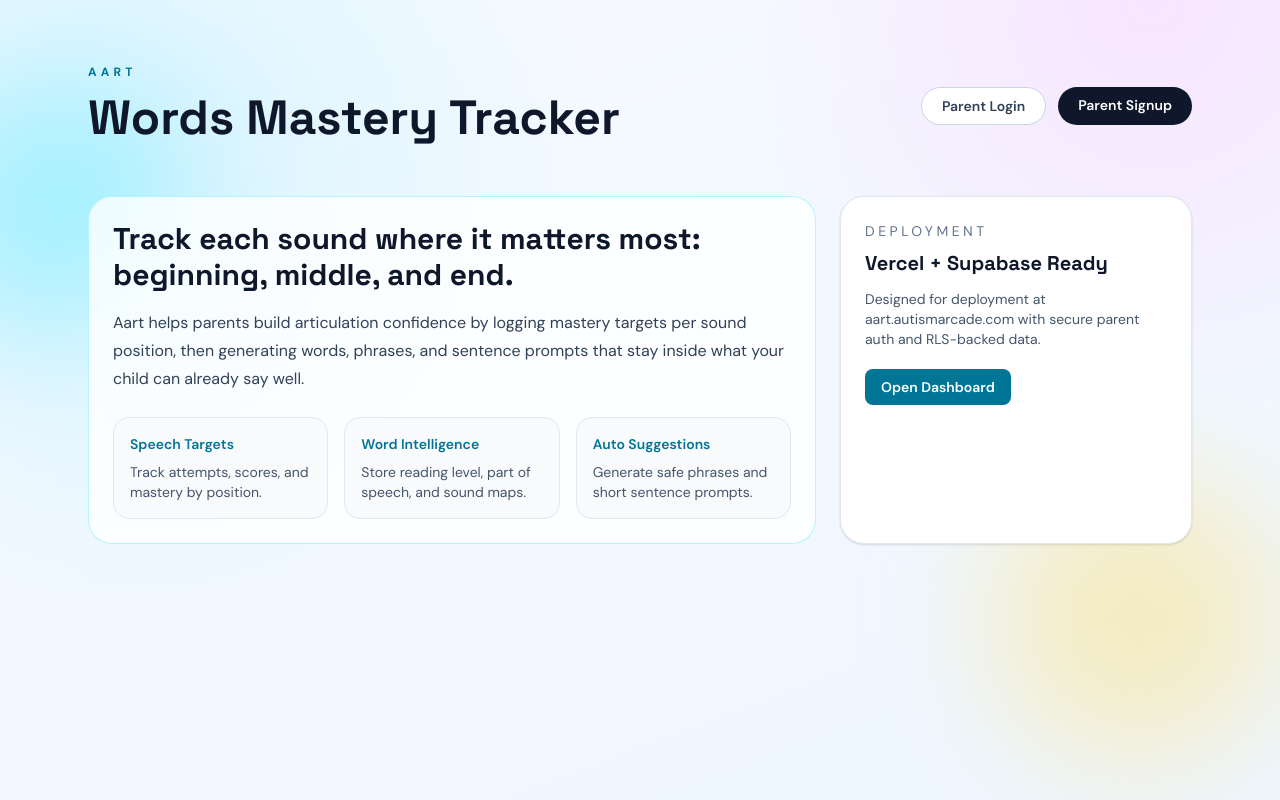
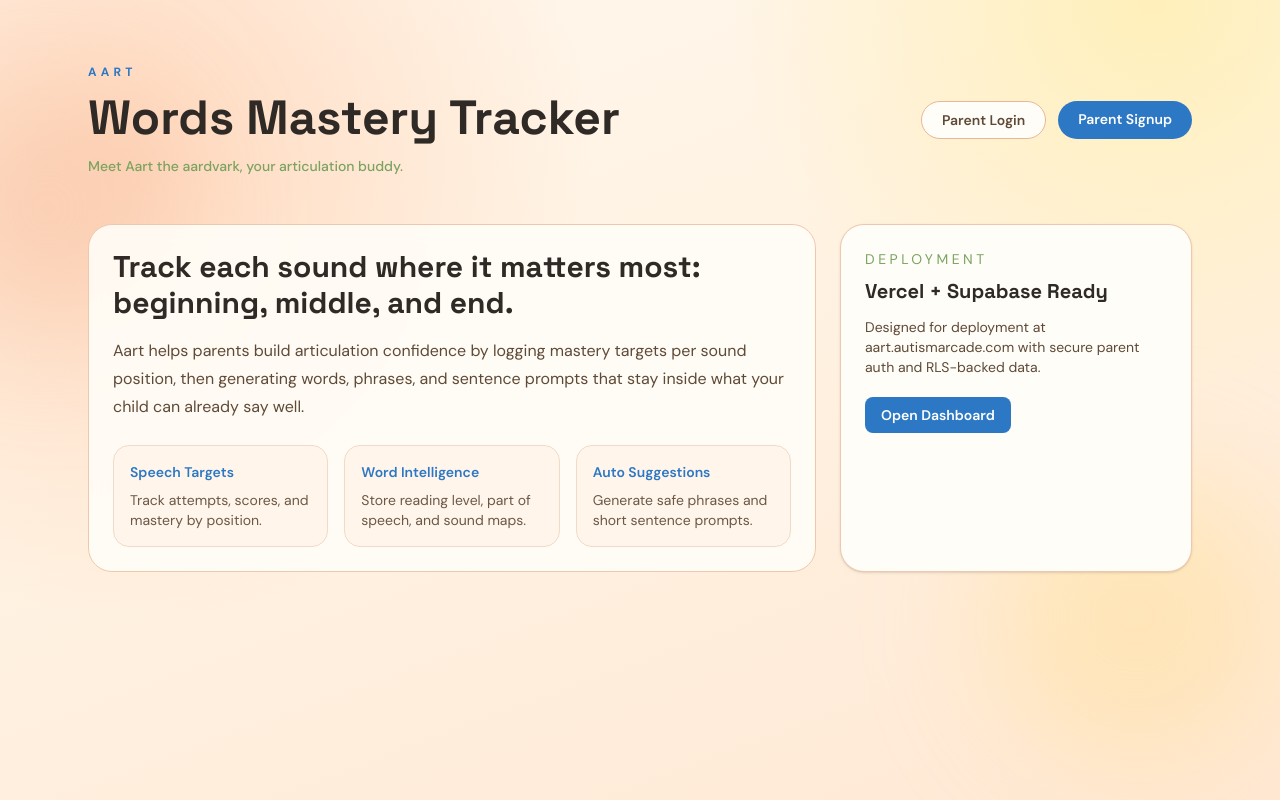
Before and after one commit to quangv/aart, a Next.js app: page / in a window 1280 px wide. Built offline with nearby package versions, Linux system fonts and the light colour scheme.

Commit message:
update colors

```diff
--- a/app/globals.css
+++ b/app/globals.css
@@ -1,8 +1,15 @@
 @import "tailwindcss";
 
 :root {
-  --background: #f7fbff;
-  --foreground: #0f172a;
+  --background: #fff4e8;
+  --foreground: #2f2a26;
+  --aart-card: #fffdf8;
+  --aart-peach: #f4cfb8;
+  --aart-blue: #3f9ddc;
+  --aart-blue-deep: #2d78c4;
+  --aart-leaf: #7ba35f;
+  --aart-star: #ffd66b;
+  --aart-coral: #f27f73;
 }
 
 @theme inline {
@@ -14,7 +21,10 @@
 
 body {
   min-height: 100vh;
-  background: var(--background);
+  background:
+    radial-gradient(circle at 15% 0%, #ffe8cf 0%, transparent 35%),
+    radial-gradient(circle at 90% 100%, #f9d8c0 0%, transparent 32%),
+    linear-gradient(170deg, #fff8ef 0%, var(--background) 60%, #ffeedf 100%);
   color: var(--foreground);
   font-family: var(--font-dm-sans), sans-serif;
 }
@@ -25,3 +35,8 @@ h3,
 h4 {
   font-family: var(--font-space-grotesk), sans-serif;
 }
+
+::selection {
+  background: #ffe59a;
+  color: #3b2f22;
+}
--- a/app/login/page.tsx
+++ b/app/login/page.tsx
@@ -10,19 +10,19 @@ export default async function LoginPage({
 
   return (
     <main className="mx-auto flex w-full max-w-md flex-1 flex-col justify-center px-6 py-10">
-      <h1 className="text-3xl font-bold text-slate-900">Parent Login</h1>
-      <p className="mt-2 text-sm text-slate-600">
+      <h1 className="text-3xl font-bold text-[#2f2a26]">Parent Login</h1>
+      <p className="mt-2 text-sm text-[#5f4a37]">
         Log in to manage your child profiles and articulation progress.
       </p>
 
       <form
         action={loginAction}
-        className="mt-8 space-y-4 rounded-2xl border border-slate-200 bg-white p-6 shadow-sm"
+        className="mt-8 space-y-4 rounded-2xl border border-[#efc8ab] bg-[#fffdf8] p-6 shadow-sm"
       >
         <div>
           <label
             htmlFor="email"
-            className="mb-1 block text-sm font-medium text-slate-700"
+            className="mb-1 block text-sm font-medium text-[#5f4a37]"
           >
             Email
           </label>
@@ -31,14 +31,14 @@ export default async function LoginPage({
             name="email"
             type="email"
             required
-            className="w-full rounded-lg border border-slate-300 px-3 py-2 outline-none ring-cyan-200 transition focus:ring"
+            className="w-full rounded-lg border border-[#e8b795] px-3 py-2 outline-none ring-[#8ec7ed] transition focus:ring"
           />
         </div>
 
         <div>
           <label
             htmlFor="password"
-            className="mb-1 block text-sm font-medium text-slate-700"
+            className="mb-1 block text-sm font-medium text-[#5f4a37]"
           >
             Password
           </label>
@@ -48,28 +48,28 @@ export default async function LoginPage({
             type="password"
             required
             minLength={6}
-            className="w-full rounded-lg border border-slate-300 px-3 py-2 outline-none ring-cyan-200 transition focus:ring"
+            className="w-full rounded-lg border border-[#e8b795] px-3 py-2 outline-none ring-[#8ec7ed] transition focus:ring"
           />
         </div>
 
         <button
           type="submit"
-          className="w-full rounded-lg bg-slate-900 px-4 py-2 font-semibold text-white transition hover:bg-slate-700"
+          className="w-full rounded-lg bg-[#2d78c4] px-4 py-2 font-semibold text-white transition hover:bg-[#2367aa]"
         >
           Log In
         </button>
       </form>
 
       {message ? (
-        <p className="mt-4 rounded-lg border border-amber-300 bg-amber-50 px-3 py-2 text-sm text-amber-900">
+        <p className="mt-4 rounded-lg border border-[#ffd66b] bg-[#fff7de] px-3 py-2 text-sm text-[#7a5b16]">
           {message}
         </p>
       ) : null}
 
-      <p className="mt-6 text-sm text-slate-600">
+      <p className="mt-6 text-sm text-[#5f4a37]">
         Need an account?{" "}
         <Link
-          className="font-semibold text-cyan-700 hover:underline"
+          className="font-semibold text-[#2d78c4] hover:underline"
           href="/signup"
         >
           Sign up
--- a/app/page.tsx
+++ b/app/page.tsx
@@ -3,30 +3,33 @@ import Link from "next/link";
 export default function Home() {
   return (
     <main className="relative isolate flex flex-1 overflow-hidden">
-      <div className="absolute inset-0 -z-20 bg-[radial-gradient(circle_at_10%_20%,#d7f4ff_0%,transparent_35%),radial-gradient(circle_at_90%_0%,#f8e4ff_0%,transparent_30%),linear-gradient(160deg,#f8fbff_0%,#f2f8ff_45%,#eef6ff_100%)]" />
-      <div className="absolute -left-20 top-20 -z-10 h-64 w-64 rounded-full bg-cyan-300/40 blur-3xl" />
-      <div className="absolute bottom-10 right-0 -z-10 h-72 w-72 rounded-full bg-amber-300/30 blur-3xl" />
+      <div className="absolute inset-0 -z-20 bg-[radial-gradient(circle_at_10%_20%,#ffd9be_0%,transparent_35%),radial-gradient(circle_at_90%_0%,#fff0ba_0%,transparent_30%),linear-gradient(160deg,#fff7ed_0%,#fff2e2_45%,#ffe8d4_100%)]" />
+      <div className="absolute -left-20 top-20 -z-10 h-64 w-64 rounded-full bg-[#f4b89a]/40 blur-3xl" />
+      <div className="absolute bottom-10 right-0 -z-10 h-72 w-72 rounded-full bg-[#ffd66b]/30 blur-3xl" />
 
       <div className="mx-auto flex w-full max-w-6xl flex-1 flex-col px-6 py-10 md:py-16">
         <header className="flex flex-wrap items-center justify-between gap-4">
           <div>
-            <p className="text-xs font-bold uppercase tracking-[0.35em] text-cyan-700">
+            <p className="text-xs font-bold uppercase tracking-[0.35em] text-[#2d78c4]">
               Aart
             </p>
-            <h1 className="mt-2 text-3xl font-black leading-tight text-slate-900 md:text-5xl">
+            <h1 className="mt-2 text-3xl font-black leading-tight text-[#2f2a26] md:text-5xl">
               Words Mastery Tracker
             </h1>
+            <p className="mt-2 text-sm font-medium text-[#7ba35f]">
+              Meet Aart the aardvark, your articulation buddy.
+            </p>
           </div>
           <div className="flex gap-3">
             <Link
               href="/login"
-              className="rounded-full border border-slate-300 bg-white px-5 py-2 text-sm font-semibold text-slate-700 transition hover:bg-slate-100"
+              className="rounded-full border border-[#e8b795] bg-[#fffdf8] px-5 py-2 text-sm font-semibold text-[#5f4a37] transition hover:bg-[#fff3e7]"
             >
               Parent Login
             </Link>
             <Link
               href="/signup"
-              className="rounded-full bg-slate-900 px-5 py-2 text-sm font-semibold text-white transition hover:bg-slate-700"
+              className="rounded-full bg-[#2d78c4] px-5 py-2 text-sm font-semibold text-white transition hover:bg-[#2367aa]"
             >
               Parent Signup
             </Link>
@@ -34,12 +37,12 @@ export default function Home() {
         </header>
 
         <section className="mt-12 grid gap-6 lg:grid-cols-3">
-          <article className="rounded-3xl border border-cyan-200/80 bg-white/80 p-6 backdrop-blur-sm lg:col-span-2">
-            <h2 className="font-space-grotesk text-2xl font-bold text-slate-900 md:text-3xl">
+          <article className="rounded-3xl border border-[#efc8ab] bg-[#fffdf8]/90 p-6 backdrop-blur-sm lg:col-span-2">
+            <h2 className="font-space-grotesk text-2xl font-bold text-[#2f2a26] md:text-3xl">
               Track each sound where it matters most: beginning, middle, and
               end.
             </h2>
-            <p className="mt-4 max-w-2xl text-base leading-7 text-slate-700">
+            <p className="mt-4 max-w-2xl text-base leading-7 text-[#5f4a37]">
               Aart helps parents build articulation confidence by logging
               mastery targets per sound position, then generating words,
               phrases, and sentence prompts that stay inside what your child can
@@ -47,47 +50,47 @@ export default function Home() {
             </p>
 
             <div className="mt-6 grid gap-4 md:grid-cols-3">
-              <div className="rounded-2xl border border-slate-200 bg-slate-50 p-4">
-                <p className="text-sm font-semibold text-cyan-700">
+              <div className="rounded-2xl border border-[#f0dac9] bg-[#fff5eb] p-4">
+                <p className="text-sm font-semibold text-[#2d78c4]">
                   Speech Targets
                 </p>
-                <p className="mt-2 text-sm text-slate-600">
+                <p className="mt-2 text-sm text-[#6c5846]">
                   Track attempts, scores, and mastery by position.
                 </p>
               </div>
-              <div className="rounded-2xl border border-slate-200 bg-slate-50 p-4">
-                <p className="text-sm font-semibold text-cyan-700">
+              <div className="rounded-2xl border border-[#f0dac9] bg-[#fff5eb] p-4">
+                <p className="text-sm font-semibold text-[#2d78c4]">
                   Word Intelligence
                 </p>
-                <p className="mt-2 text-sm text-slate-600">
+                <p className="mt-2 text-sm text-[#6c5846]">
                   Store reading level, part of speech, and sound maps.
                 </p>
               </div>
-              <div className="rounded-2xl border border-slate-200 bg-slate-50 p-4">
-                <p className="text-sm font-semibold text-cyan-700">
+              <div className="rounded-2xl border border-[#f0dac9] bg-[#fff5eb] p-4">
+                <p className="text-sm font-semibold text-[#2d78c4]">
                   Auto Suggestions
                 </p>
-                <p className="mt-2 text-sm text-slate-600">
+                <p className="mt-2 text-sm text-[#6c5846]">
                   Generate safe phrases and short sentence prompts.
                 </p>
               </div>
             </div>
           </article>
 
-          <article className="rounded-3xl border border-slate-200 bg-white p-6 shadow-sm">
-            <p className="text-sm uppercase tracking-[0.25em] text-slate-500">
+          <article className="rounded-3xl border border-[#efc8ab] bg-[#fffdf8] p-6 shadow-sm">
+            <p className="text-sm uppercase tracking-[0.25em] text-[#7ba35f]">
               Deployment
             </p>
-            <h3 className="mt-2 text-xl font-bold text-slate-900">
+            <h3 className="mt-2 text-xl font-bold text-[#2f2a26]">
               Vercel + Supabase Ready
             </h3>
-            <p className="mt-3 text-sm text-slate-600">
+            <p className="mt-3 text-sm text-[#5f4a37]">
               Designed for deployment at aart.autismarcade.com with secure
               parent auth and RLS-backed data.
             </p>
             <Link
               href="/dashboard"
-              className="mt-5 inline-flex rounded-lg bg-cyan-700 px-4 py-2 text-sm font-semibold text-white transition hover:bg-cyan-600"
+              className="mt-5 inline-flex rounded-lg bg-[#2d78c4] px-4 py-2 text-sm font-semibold text-white transition hover:bg-[#2367aa]"
             >
               Open Dashboard
             </Link>
```
Also changed, not shown: app/dashboard/[childId]/page.tsx (+36 -33 lines), app/dashboard/page.tsx (+25 -25 lines), app/signup/page.tsx (+12 -12 lines).
